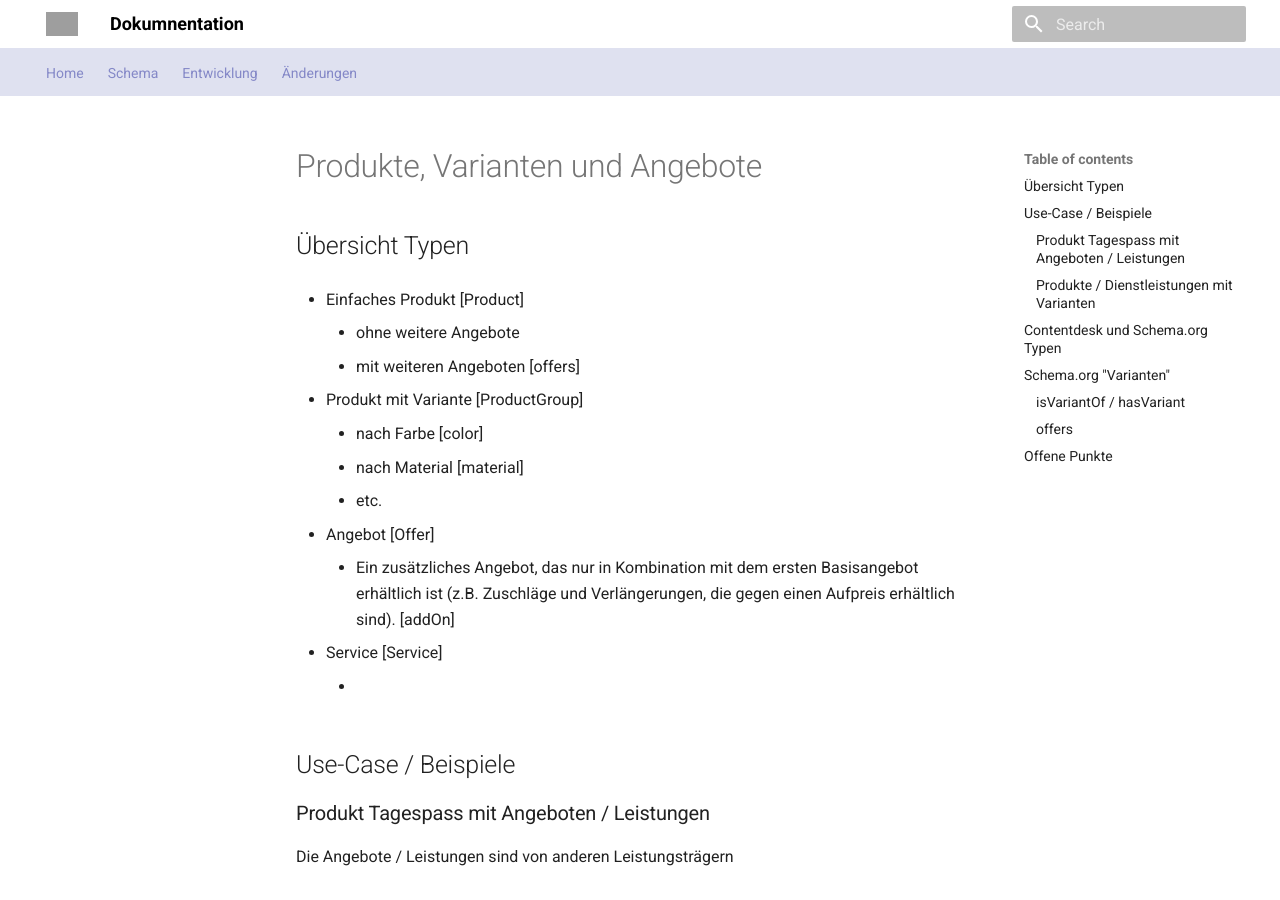
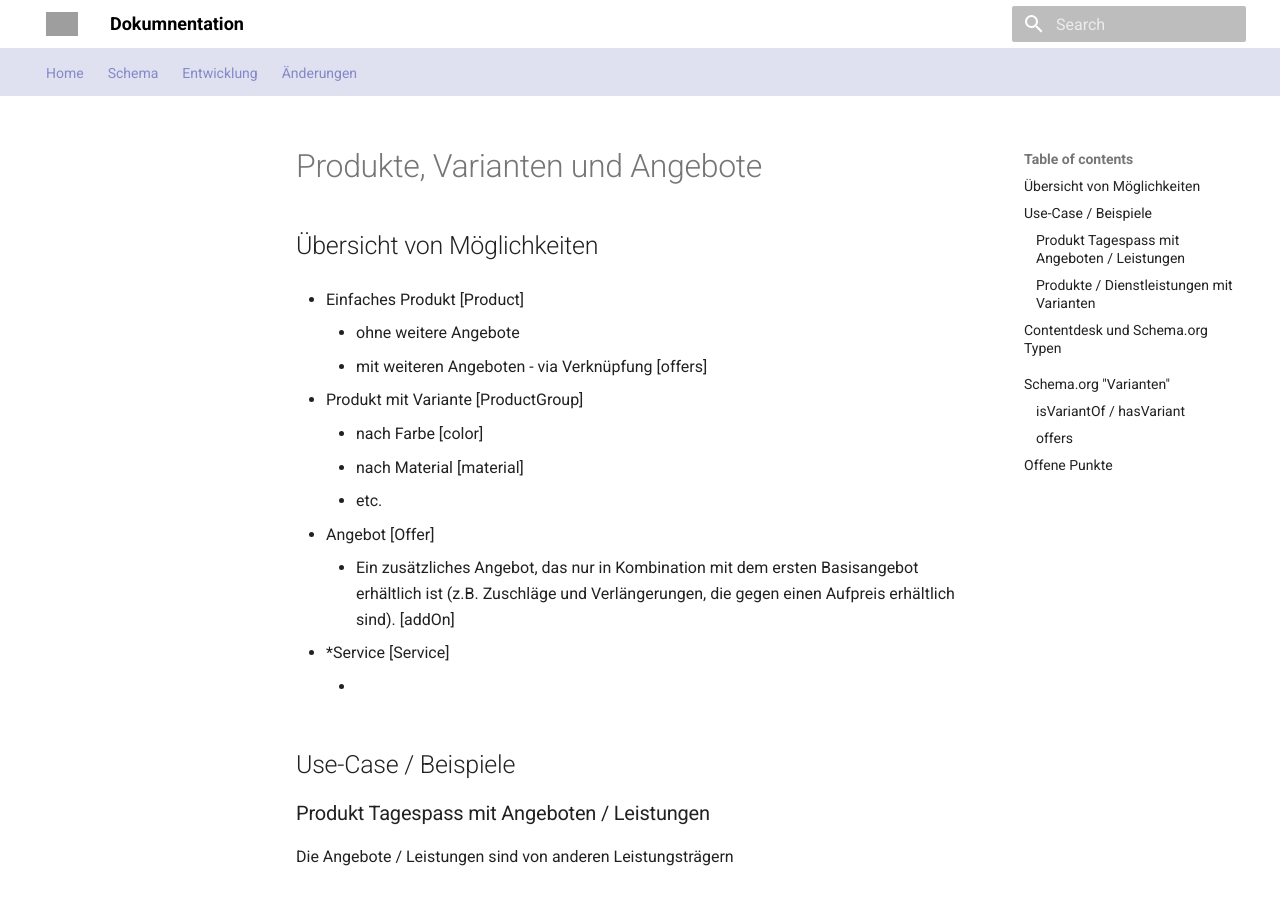
Before and after one commit to tsolenthaler/docs.contentdesk.io, an MkDocs documentation site: the page built from docs/dev/concepts/produkte-und-angebote.md, in a window 1280 px wide and 900 px high. Built offline with MkDocs 1.6.1 and Material for MkDocs 9.7.7, drawn with Linux system fonts in a browser that asks for light colours; some of the changed lines change nothing that is shown; grey boxes are pictures that could not be loaded.

````diff
--- a/docs/dev/concepts/produkte-und-angebote.md
+++ b/docs/dev/concepts/produkte-und-angebote.md
@@ -1,12 +1,12 @@
 # Produkte, Varianten und Angebote
 
 
-## Übersicht Typen
+## Übersicht von Möglichkeiten
 
 - Einfaches Produkt [Product]
 
     * ohne weitere Angebote
-    * mit weiteren Angeboten [offers]
+    * mit weiteren Angeboten - via Verknüpfung [offers]
 
 - Produkt mit Variante [ProductGroup]
 
@@ -18,7 +18,7 @@
 
     * Ein zusätzliches Angebot, das nur in Kombination mit dem ersten Basisangebot erhältlich ist (z.B. Zuschläge und Verlängerungen, die gegen einen Aufpreis erhältlich sind). [addOn]
 
-- Service [Service]
+- *Service [Service]
 
     *
 
@@ -41,18 +41,24 @@
 |                   | ProductModel?      | Für Ähnlich wie Product mit weiteren spezifischen Properties wie isVariantOf, predecessorOf,successorOf |
 | Group             | ProductCollection? |                                        |
 
+
+###
 ``` mermaid
 graph LR
     subgraph Contentdesk
         direction TB
-        ContentdeskProduct -->|offers|Offer
+        Product -->|offers|Offer
         Offer-->|addOn|Offer
+        Offer-->|itemOffered|Product
+        Offer-->|itemOffered|Service
     end
 
-    subgraph Contentdesk
+    subgraph Schema.org
         direction TB
-        ContentdeskProduct -->|offers|Offer
+        Product -->|offers|Offer
         Offer-->|addOn|Offer
+        Offer-->|itemOffered|Product
+        Offer-->|itemOffered|Service
     end
 ```
 
````
